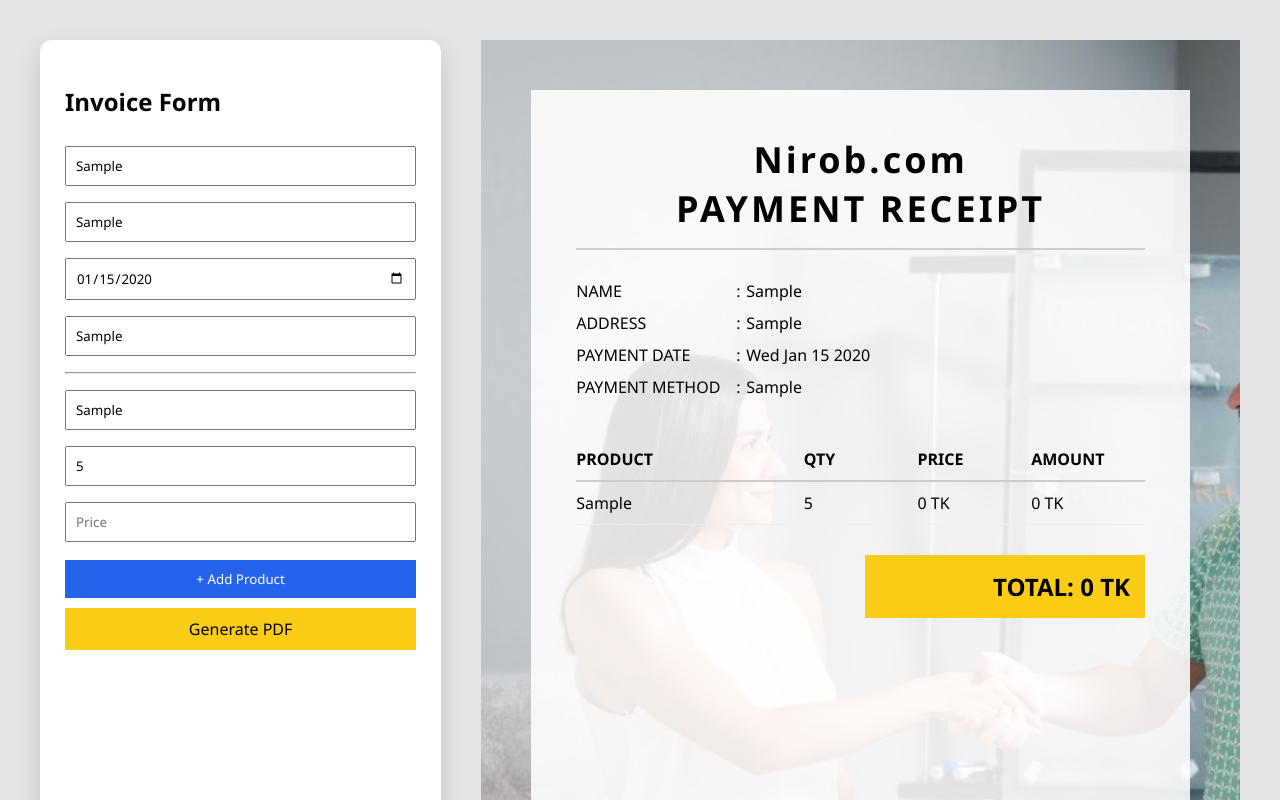
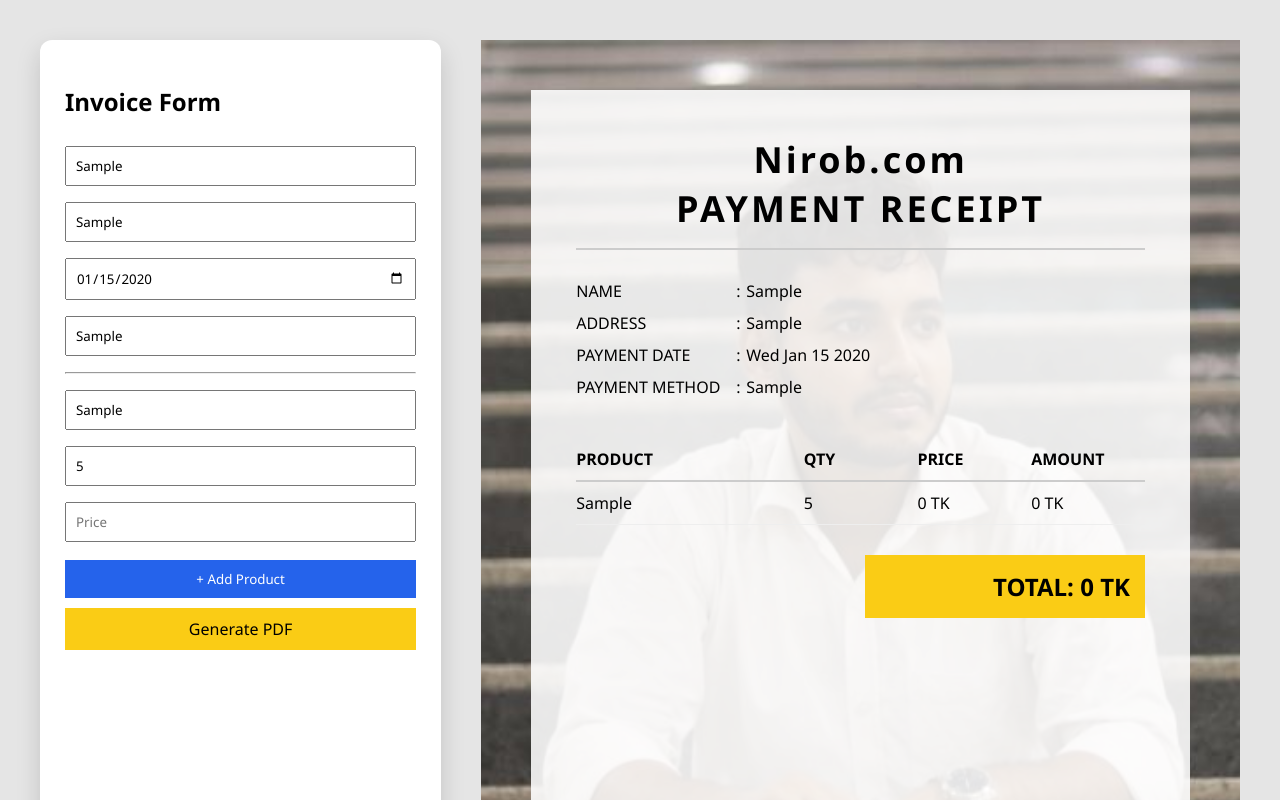
Before and after one commit to Emon674685/pdfmaker-, a plain HTML site: page index.html in a window 1280 px wide. Both pictures are taken after typing "Sample", "Sample", "2020-01-15", "Sample", "Sample", "5" into the empty fields and a click on the button "Generate PDF". Shown: the top 800 px of the page. Drawn offline with nearby package versions, Linux system fonts and the light colour scheme.

Commit message:
Update index.html

```diff
--- a/index.html
+++ b/index.html
@@ -58,7 +58,7 @@
 #pdf {
     width: 794px;
     height: 1123px;
-    background: url("1666.jpg") center/cover no-repeat;
+    background: url("WhatsApp Image 2025-12-29 at 11.55.38 AM.jpeg") center/cover no-repeat;
     padding: 50px;
     display: none;
 }
```
